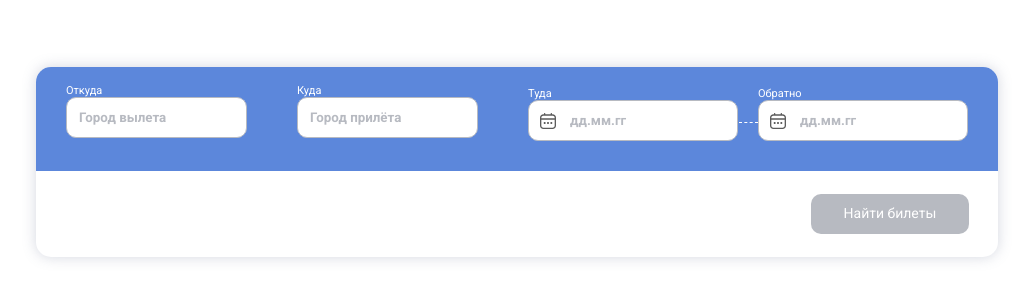
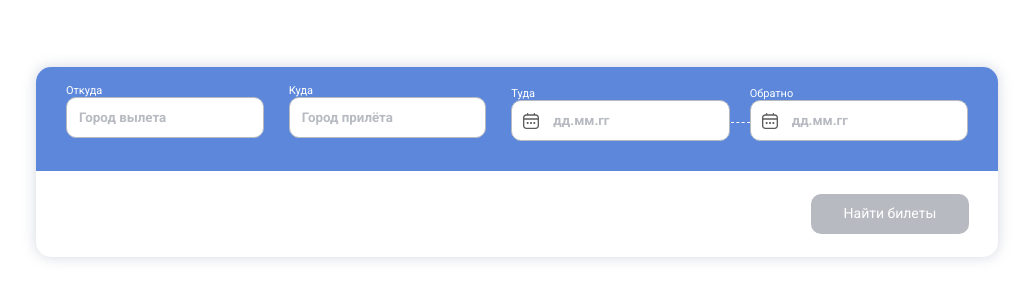
Before and after one commit to brokuka/vip-service-tz, a React (Vite) app: page /avia in a window 1280 px wide. Shown: the part 238-538 px from the top of the page, without its empty margins (123-1156 px from the left). Built offline with nearby package versions, Linux system fonts and the light colour scheme.

Commit message:
fixing ui elements

```diff
--- a/src/App.tsx
+++ b/src/App.tsx
@@ -1,6 +1,6 @@
 import { Routes, Route, Navigate } from "react-router-dom";
 import AviaPage from "./pages/avia";
-import InfoPage from "./pages/avia/info";
+import InfoPage from "./pages/info";
 
 function App() {
   return (
--- a/src/components/Button/ButtonPrimary/ButtonPrimary.module.scss
+++ b/src/components/Button/ButtonPrimary/ButtonPrimary.module.scss
@@ -17,7 +17,7 @@
 		background: var(--primary-hover);
 	}
 
-	&:active {
+	&:active:not(:disabled) {
 		box-shadow: 0px 4px 4px rgba(92, 135, 219, 0.15);
 		background: var(--primary);
 		color: rgba(white, 0.5);
--- a/src/components/Input/Input.module.scss
+++ b/src/components/Input/Input.module.scss
@@ -1,4 +1,5 @@
 .root {
 	display: flex;
 	flex-direction: column;
+	flex: auto
 }
--- a/src/components/Input/InputText/InputText.module.scss
+++ b/src/components/Input/InputText/InputText.module.scss
@@ -5,6 +5,7 @@
 }
 
 .root {
+	width: 100%;
 	margin: 0;
 	padding: 1.2rem;
 
--- a/src/components/Input/InputText/index.tsx
+++ b/src/components/Input/InputText/index.tsx
@@ -10,7 +10,6 @@ type InputProps = {
 
 const InputText = React.forwardRef<HTMLInputElement, InputProps>(
   ({ icon = false, ...props }, ref) => {
-    // return <input className={styles.root} ref={ref} {...props} />;
     return (
       <div className={styles.wrapper}>
         {icon && (
--- a/src/components/Search/Search.module.scss
+++ b/src/components/Search/Search.module.scss
@@ -7,7 +7,7 @@
 .header {
 	display: grid;
 	grid-auto-flow: column;
-	grid-auto-columns: 1fr;
+	grid-auto-columns: auto;
 	gap: 2.5rem;
 
 	padding-top: 1.7rem;
--- a/src/pages/avia/index.tsx
+++ b/src/pages/avia.tsx
@@ -1,4 +1,4 @@
-import Search from "../../components/Search";
+import Search from "../components/Search";
 
 const AviaPage: React.FC = (): JSX.Element => {
   return (
--- a/src/pages/avia/info.tsx
+++ b/src/pages/info.tsx
@@ -1,4 +1,4 @@
-import Info from "../../components/Info";
+import Info from "../components/Info";
 
 const InfoPage = () => {
   return (
```
